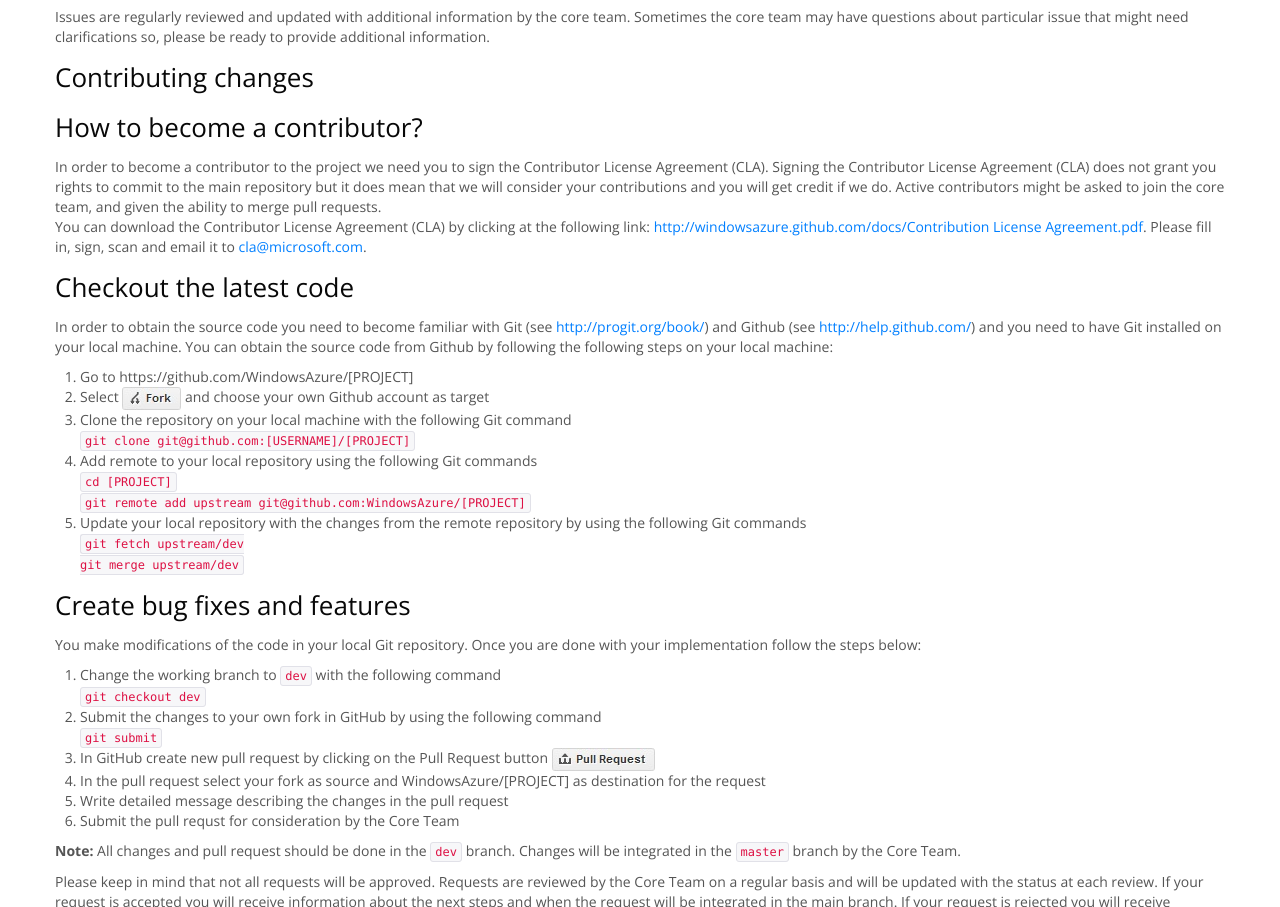
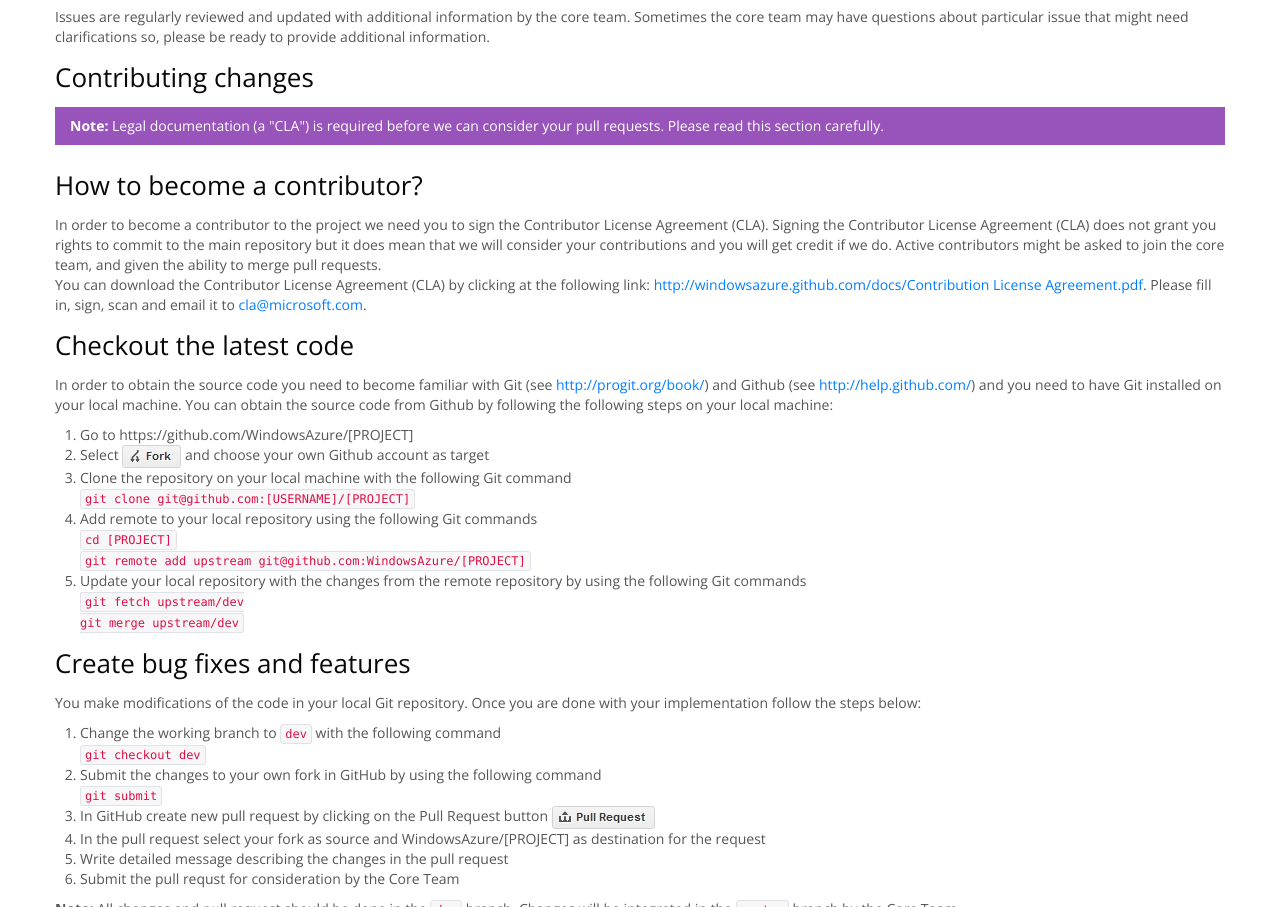
Before and after one commit to WindowsAzure/windowsazure.github.io, a plain HTML site: page guidelines.html in a window 1280 px wide. Shown: the part 1167-2074 px from the top of the page. Drawn offline with nearby package versions, Linux system fonts and the light colour scheme.

Commit message:
Guidelines adding an important callout in the source section

```diff
--- a/guidelines.html
+++ b/guidelines.html
@@ -165,6 +165,15 @@
     </p>
     <h2 id="contributing">Contributing changes<br>
     </h2>
+
+        <div class="alert alert-info">
+        <!-- <a class="close">&times;</a> -->
+        <strong>Note:</strong> Legal documentation (a "CLA") is required
+            before we can consider your pull requests. Please read this
+            section carefully.
+      </div>
+
+
     <h3>How to become a contributor?</h3>
     <p>In order to become a contributor to the project we need you to
       sign the Contributor License Agreement (CLA). Signing the
```
